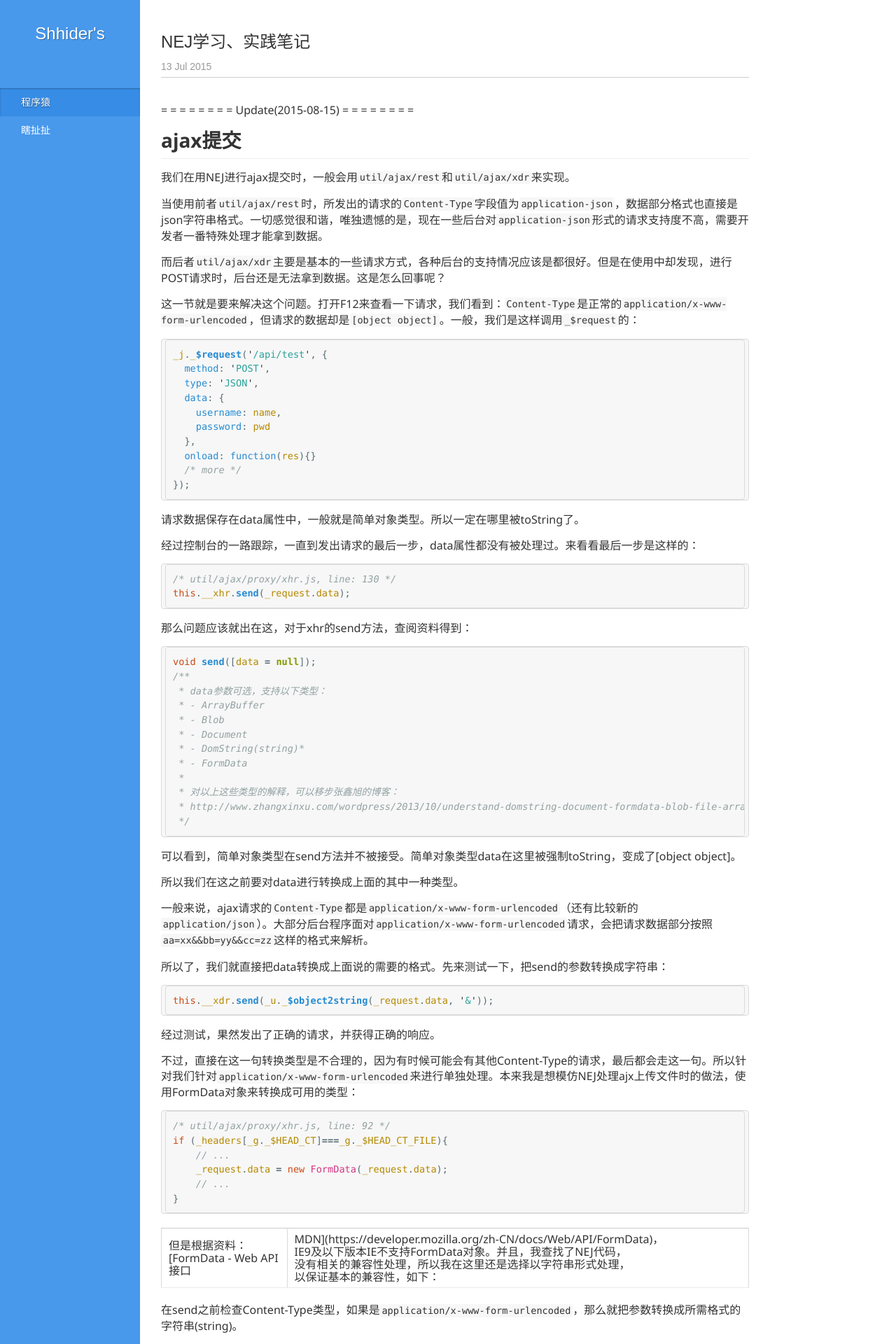
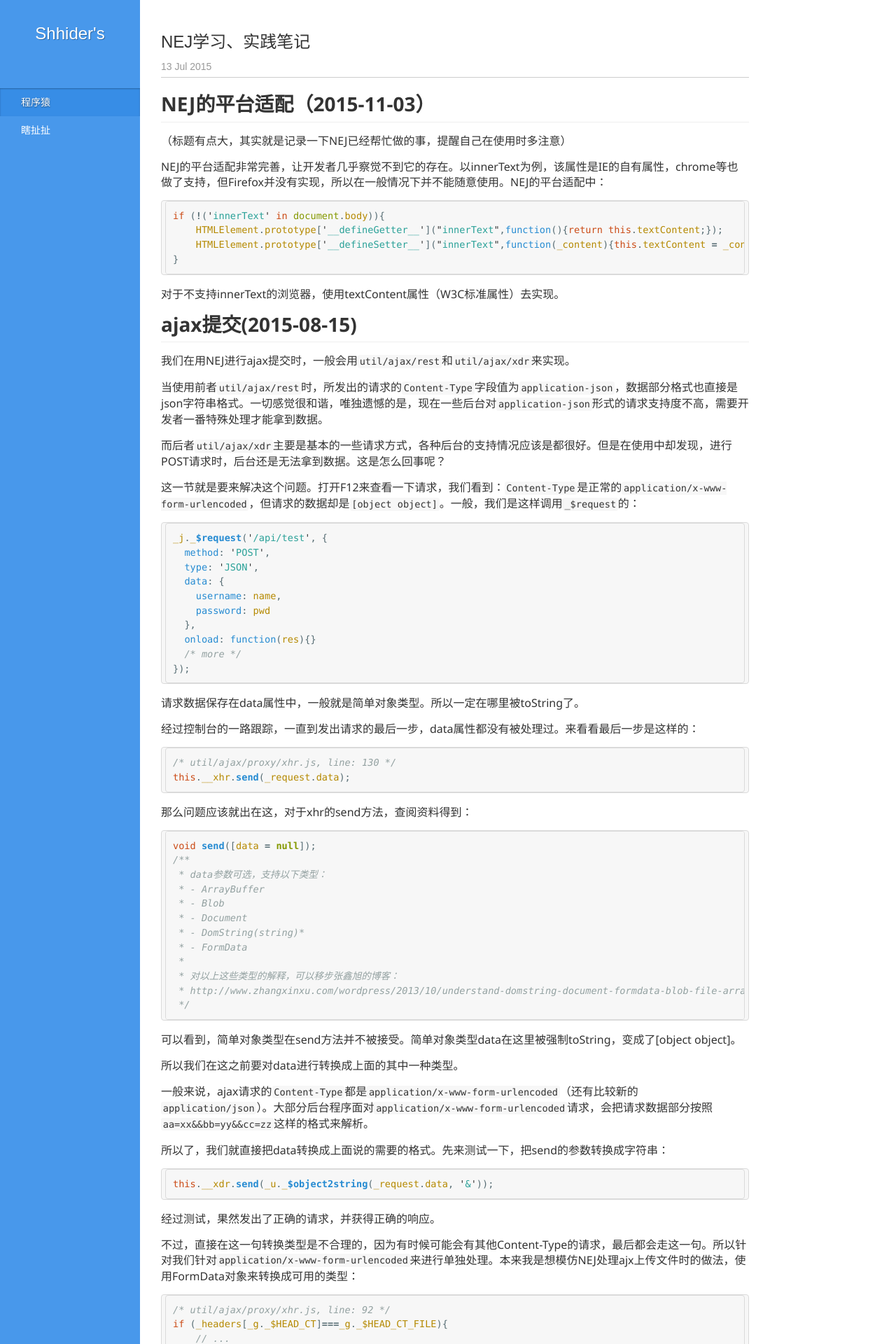
Before and after one commit to shhider/shhider.github.io, a Jekyll site: the page built from _posts/2015-07-13-NEJ-studying.md, in a window 1280 px wide. Shown: the top 1920 px of the page at 70% size. Built offline with Jekyll 4.4.1, drawn with Linux system fonts in a browser that asks for light colours; Markdown is read by kramdown in place of the engine named in the settings; comment, search, counter and statistics services are not loaded.

Commit message:
add iso8601 and nej-innerText

````diff
--- a/_posts/2015-07-13-NEJ-studying.md
+++ b/_posts/2015-07-13-NEJ-studying.md
@@ -4,9 +4,22 @@ title: NEJ学习、实践笔记
 category: code
 ---
 
-= = = = = = = = Update(2015-08-15) = = = = = = = =
+## NEJ的平台适配（2015-11-03）
 
-## ajax提交
+（标题有点大，其实就是记录一下NEJ已经帮忙做的事，提醒自己在使用时多注意）
+
+NEJ的平台适配非常完善，让开发者几乎察觉不到它的存在。以innerText为例，该属性是IE的自有属性，chrome等也做了支持，但Firefox并没有实现，所以在一般情况下并不能随意使用。NEJ的平台适配中：
+
+```javascript
+if (!('innerText' in document.body)){
+    HTMLElement.prototype['__defineGetter__']("innerText",function(){return this.textContent;});
+    HTMLElement.prototype['__defineSetter__']("innerText",function(_content){this.textContent = _content;});
+}
+```
+
+对于不支持innerText的浏览器，使用textContent属性（W3C标准属性）去实现。
+
+## ajax提交(2015-08-15)
 
 我们在用NEJ进行ajax提交时，一般会用``util/ajax/rest``和``util/ajax/xdr``来实现。
 
````
Also changed, not shown: _posts/2015-07-30-frontend-tips.md (+34 -0 lines).
